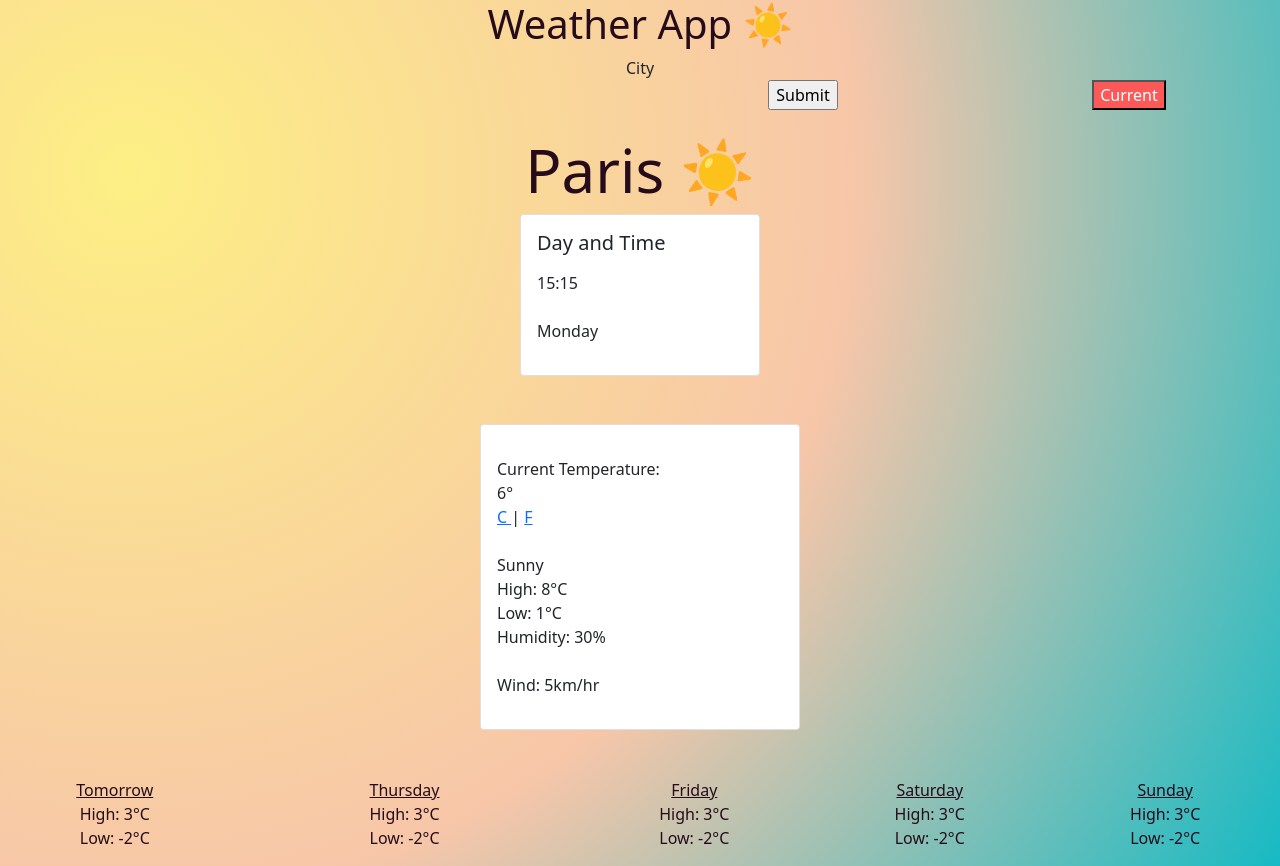
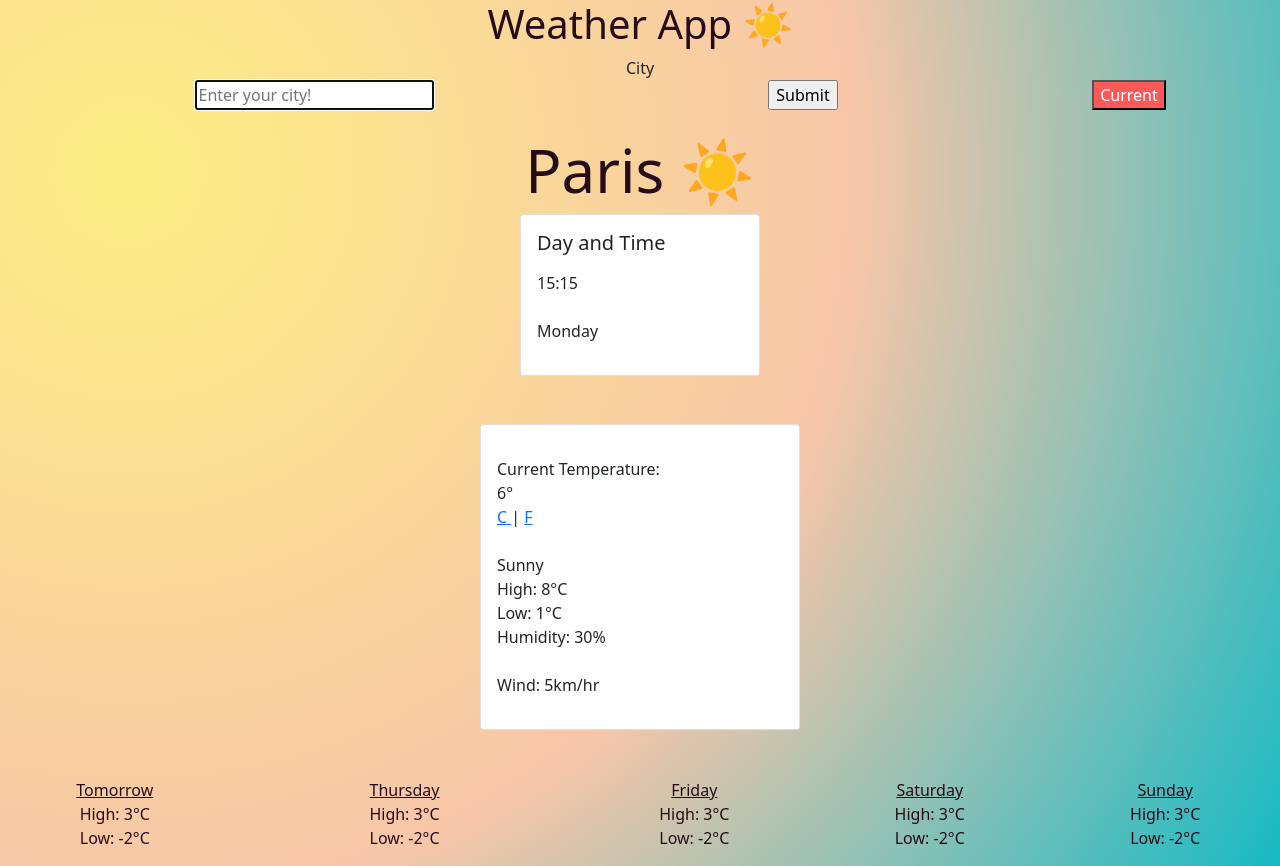
Before and after one commit to edc98/Weather-App, a website built with Parcel: page index.html in a window 1280 px wide. Built offline with nearby package versions, Linux system fonts and the light colour scheme; no server answers.

Commit message:
deleted useless term

```diff
--- a/index.html
+++ b/index.html
@@ -23,7 +23,7 @@
                 City
             </label>
             <div class="col-6">
-                <input="city" id="city-input" placeholder="Enter your city!" autocomplete="off" autofocus="on" />
+                <input id="city-input" placeholder="Enter your city!" autocomplete="off" autofocus="on" />
             </div>
             <div class="col-3">
                 <input type="submit" id="city-submission" />
```
